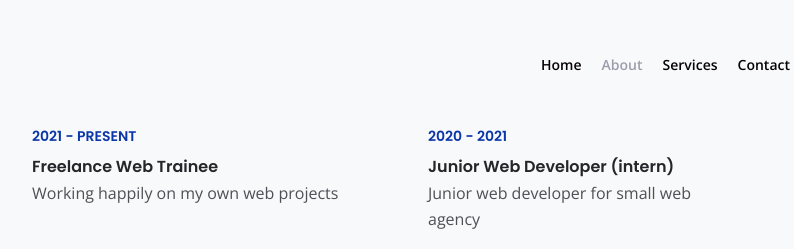
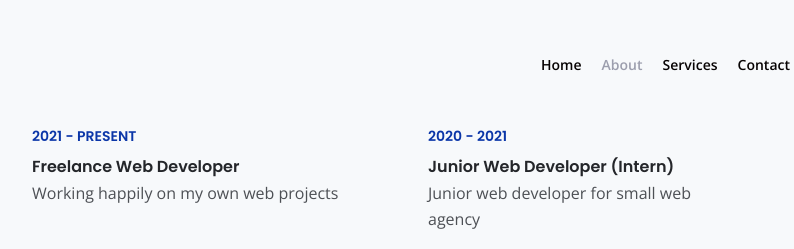
Before and after one commit to minaroikegima/Project, a plain HTML site: page about.html in a window 1280 px wide. Shown: the top 249 px of the page, 449-1243 px from the left. Drawn offline with nearby package versions, Linux system fonts and the light colour scheme.

Commit message:
Add files via upload

```diff
--- a/about.html
+++ b/about.html
@@ -84,7 +84,7 @@
                 <div class="col-lg-4">
                     <div class="text-container second">
                         <div class="time">2021 - PRESENT</div>
-                        <h6>Freelance Web Trainee</h6>
+                        <h6>Freelance Web Developer</h6>
                         <p>Working happily on my own web projects</p>
                        <!-- <div class="time">2020 - 2021</div>
                         <h6>Lead Web Developer</h6>
@@ -95,7 +95,7 @@
                     <div class="text-container third">
 
                         <div class="time">2020 - 2021</div>
-                        <h6>Junior Web Developer (intern)</h6>
+                        <h6>Junior Web Developer (Intern)</h6>
                         <p>Junior web developer for small web agency</p>
                     </div> <!-- end of text-container -->
                 </div> <!-- end of col -->
```
